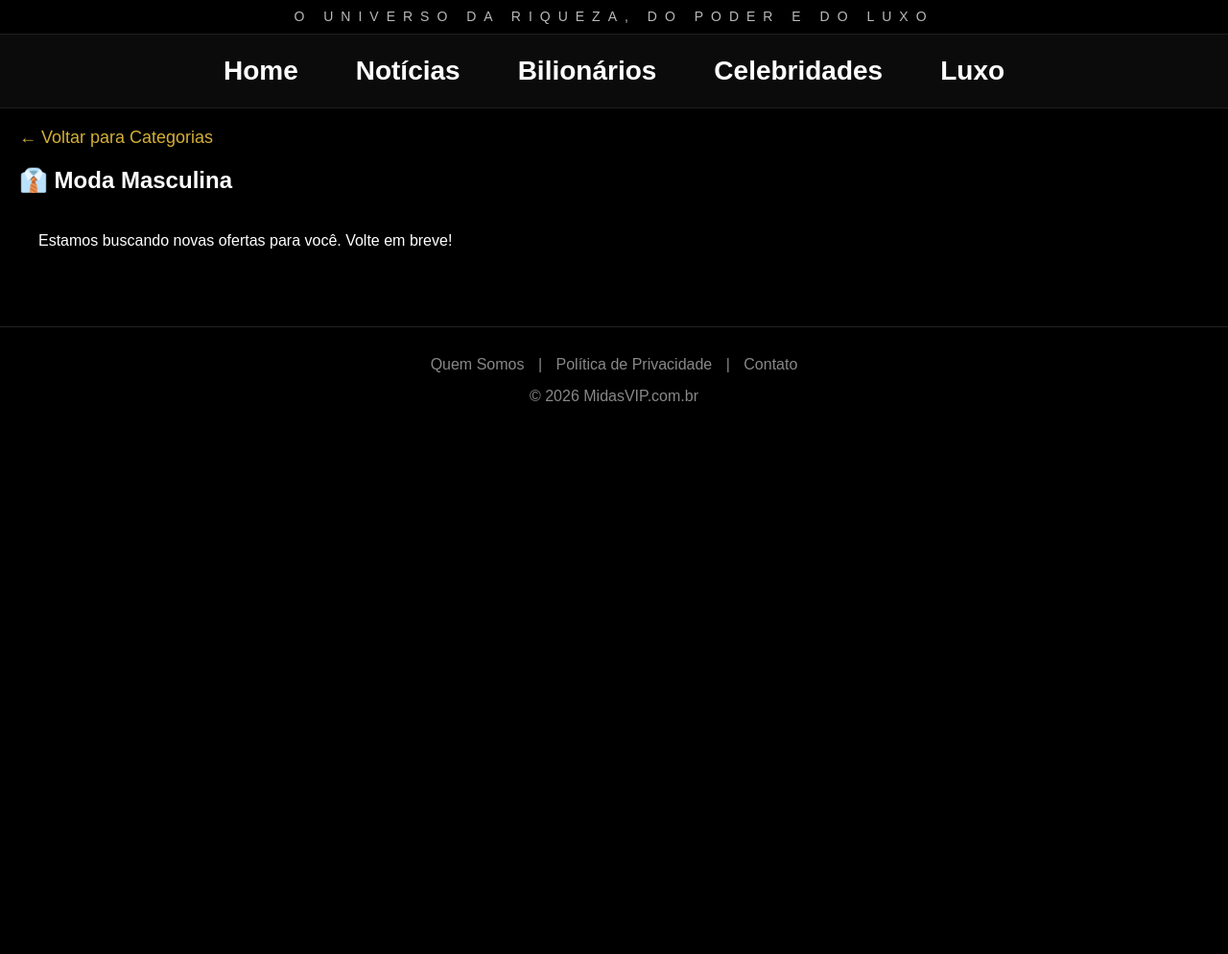
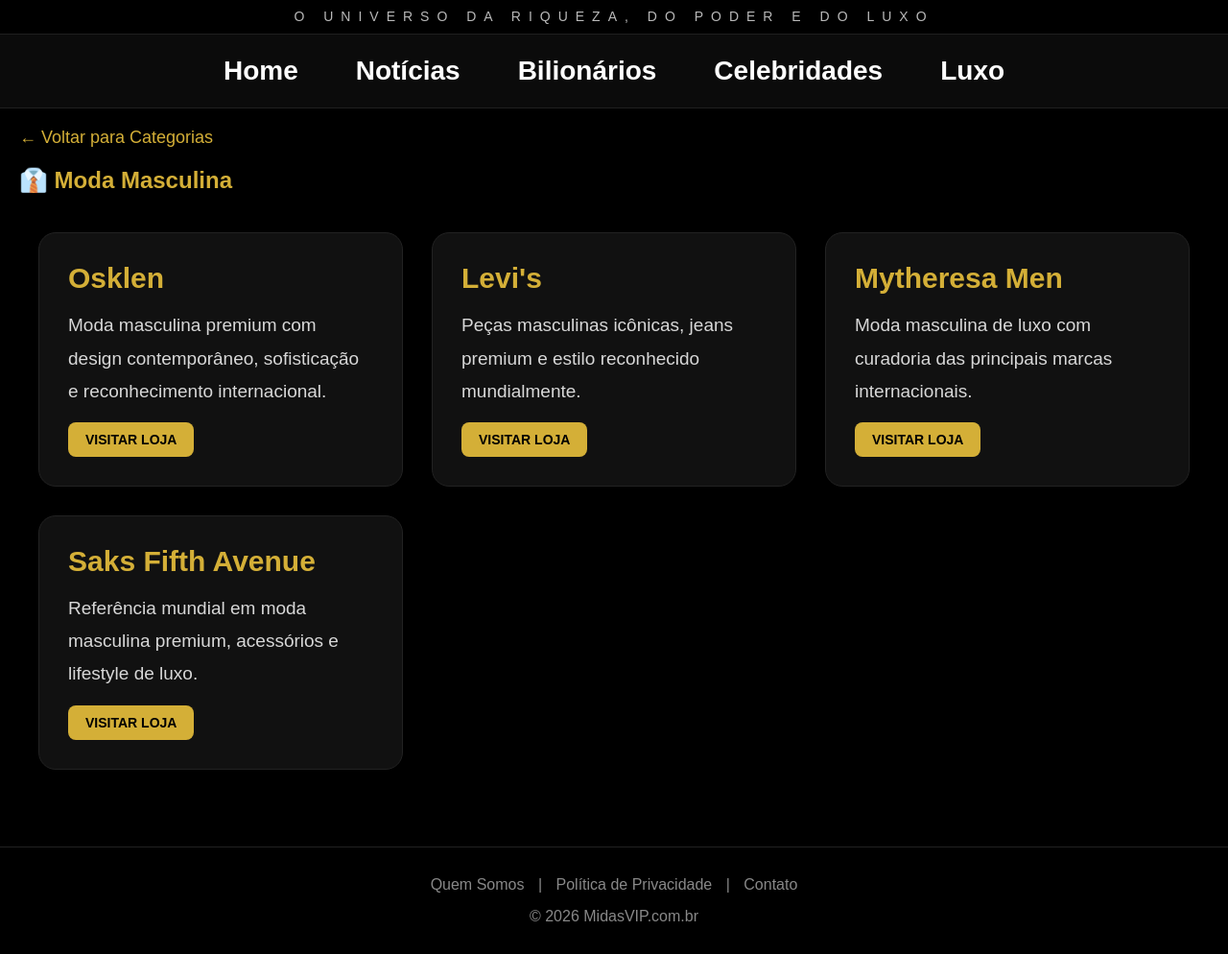
Before and after one commit to roney-midasvip/midasvip, a Flask app: page /moda-masculina in a window 1280 px wide. Shown: the part 384-1378 px from the top of the page at 96% size. Before the commit the page ends 802 px from the top, so only its background shows below. Run offline with Flask 3, Linux system fonts and the light colour scheme; data that the repository does not hold is empty.

Commit message:
Update moda_masculina.html

```diff
--- a/templates/moda_masculina.html
+++ b/templates/moda_masculina.html
@@ -7,47 +7,67 @@
 <div style="max-width: 1400px; margin: 20px auto; padding: 0 20px;">
 
     <a href="/midasvip-select"
-       style="color: #d4af37; text-decoration: none; font-size: 18px; display: inline-block; margin-bottom: 20px;">
-        ← Voltar para Categorias
+       style="color:#d4af37;text-decoration:none;font-size:18px;display:inline-block;margin-bottom:20px;">
+       ← Voltar para Categorias
     </a>
 
-    <h2>👔 Moda Masculina</h2>
+    <h2 style="color:#d4af37;margin-bottom:30px;">
+        👔 Moda Masculina
+    </h2>
 
     <div class="grid">
 
-        {% for item in produtos %}
+        <div class="card">
+            <h3>Osklen</h3>
+            <p>
+                Moda masculina premium com design contemporâneo,
+                sofisticação e reconhecimento internacional.
+            </p>
+            <a href="https://www.osklen.com.br"
+               target="_blank"
+               class="btn">
+               VISITAR LOJA
+            </a>
+        </div>
 
         <div class="card">
-
-            {% if item.images %}
-            <img src="{{ item.images[0].url }}"
-                 alt="{{ item.name }}"
-                 style="width:100%; max-height:250px; object-fit:contain;">
-            {% endif %}
-
-            <h3>{{ item.name }}</h3>
-
-            {% if item.options and item.options[0].pricing %}
+            <h3>Levi's</h3>
             <p>
-                <strong>
-                    R$ {{ "%.2f"|format(item.options[0].pricing[0].price) }}
-                </strong>
+                Peças masculinas icônicas, jeans premium e estilo
+                reconhecido mundialmente.
             </p>
-            {% endif %}
-
-            <a href="{{ item.url }}"
+            <a href="https://www.levi.com.br"
                target="_blank"
                class="btn">
-               VER DETALHES
+               VISITAR LOJA
             </a>
-
         </div>
 
-        {% else %}
+        <div class="card">
+            <h3>Mytheresa Men</h3>
+            <p>
+                Moda masculina de luxo com curadoria das principais
+                marcas internacionais.
+            </p>
+            <a href="https://www.mytheresa.com"
+               target="_blank"
+               class="btn">
+               VISITAR LOJA
+            </a>
+        </div>
 
-        <p>Estamos buscando novas ofertas para você. Volte em breve!</p>
-
-        {% endfor %}
+        <div class="card">
+            <h3>Saks Fifth Avenue</h3>
+            <p>
+                Referência mundial em moda masculina premium,
+                acessórios e lifestyle de luxo.
+            </p>
+            <a href="https://www.saksfifthavenue.com"
+               target="_blank"
+               class="btn">
+               VISITAR LOJA
+            </a>
+        </div>
 
     </div>
 
```
